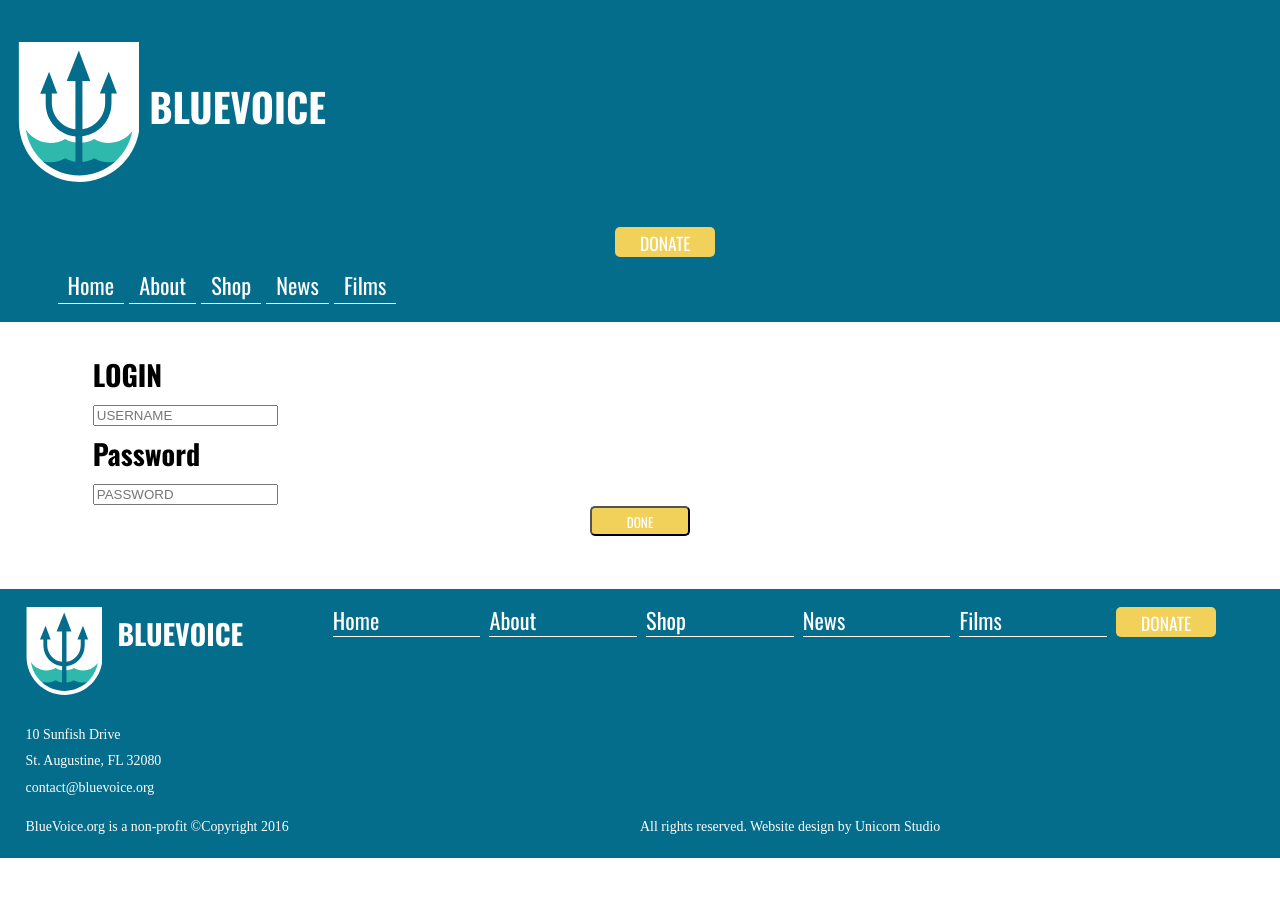
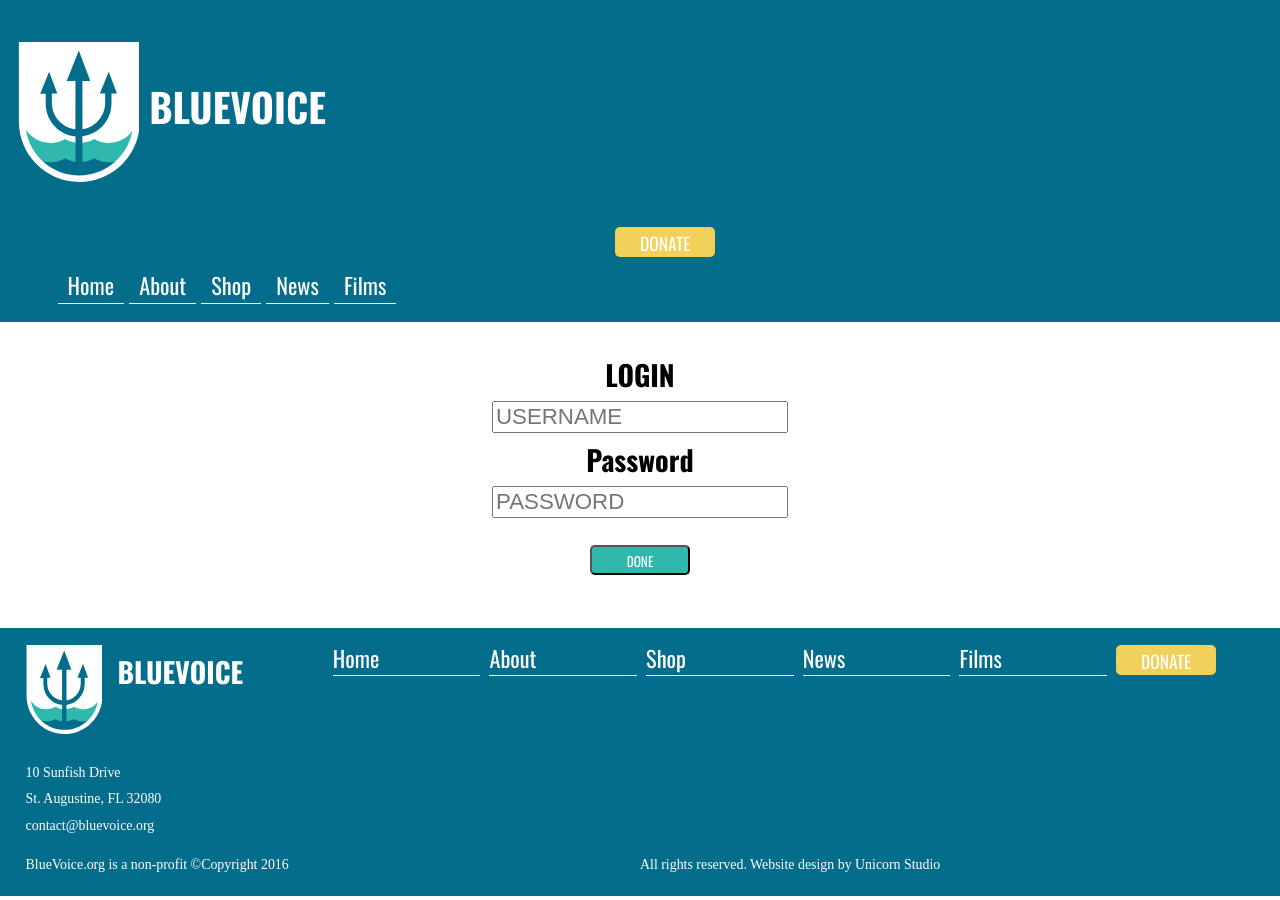
Before and after one commit to gumbey/blue-voice, a Jekyll site: the page built from login.html, in a window 1280 px wide. Built offline with Jekyll 4.4.1, drawn with Linux system fonts in a browser that asks for light colours; nearby versions of some CDN libraries; some web fonts are replaced; a style sheet for code colours, icons or effects is not loaded.

Commit message:
feat(*): new style and layout

```diff
--- a/css/style.css
+++ b/css/style.css
@@ -1220,7 +1220,7 @@ h1 {
 }
 
 .submit {
-  background-color: #f1d159;
+  background-color: #2FB8AC;
   border-radius: 5px;
   padding-top: 3px;
   display: block;
--- a/login.html
+++ b/login.html
@@ -2,19 +2,19 @@
 layout: default
 ---
 <div class="grid island">
-	<div class="gutter  unit unit-xs-1 unit-s-1 unit-m-1 unit-l-1">
+	<div class="gutter center unit unit-xs-1 unit-s-1 unit-m-1 unit-l-1">
 		<h2 class=" push-0">LOGIN</h2>
 
 			<form>
-				<input type="text"  placeholder="USERNAME" required="required"/>
+				<input class="giga" type="text"  placeholder="USERNAME" required="required"/>
 			</form>
 
 		<h2 class=" push-0">Password</h2>
 
 			<form class="push">
-				<input type="password" placeholder="PASSWORD" required="required"/>
+				<input class="giga push" type="password" placeholder="PASSWORD" required="required"/>
 
-			<button type="submit" class="submit">Done</button>
+			<button type="submit" class="submit center">Done</button>
 
 
 			</form>
--- a/scss/components/_login.scss
+++ b/scss/components/_login.scss
@@ -1,5 +1,5 @@
 .submit{
-background-color: #f1d159;
+background-color: $teal;
     border-radius: 5px;
     padding-top: 3px;
     display: block;
```
